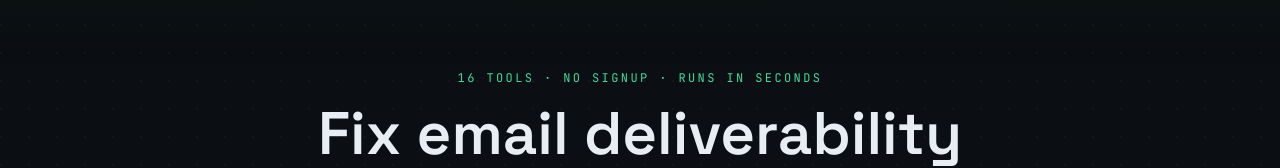
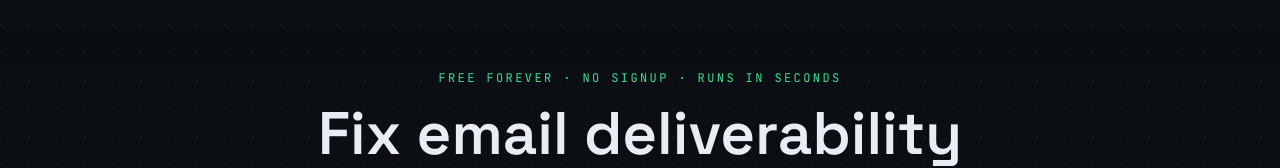
Before and after one commit to rehanraja092000-gif/SMTPDoctor, a Next.js app: page / in a window 1280 px wide. Shown: the part 144-312 px from the top of the page. Built offline with nearby package versions, Linux system fonts and the light colour scheme.

Commit message:
Remove hardcoded tool count from hero and footer

```diff
--- a/app/components/Footer.tsx
+++ b/app/components/Footer.tsx
@@ -23,7 +23,7 @@ export default function Footer() {
             </p>
             <p className="mt-3 text-sm text-[var(--text-secondary)] max-w-[32ch] leading-relaxed">
               A free, no-signup toolkit for diagnosing email deliverability, DNS
-              health, and domain security. 16 tools that run directly against
+              health, and domain security. Every tool runs directly against
               live DNS and mail infrastructure.
             </p>
 
--- a/app/page.tsx
+++ b/app/page.tsx
@@ -29,7 +29,7 @@ export default function Home() {
       <section className="relative overflow-hidden border-b border-[var(--border)] scan-line">
         <div className="mx-auto max-w-5xl px-6 py-24 sm:py-28 text-center relative z-10">
           <p className="font-mono text-xs text-[var(--accent)] tracking-[0.2em] uppercase animate-result">
-            16 tools · no signup · runs in seconds
+            free forever · no signup · runs in seconds
           </p>
           <h1
             className="mt-4 font-display text-4xl sm:text-6xl font-semibold leading-[1.05] text-[var(--text-primary)] animate-result"
```
